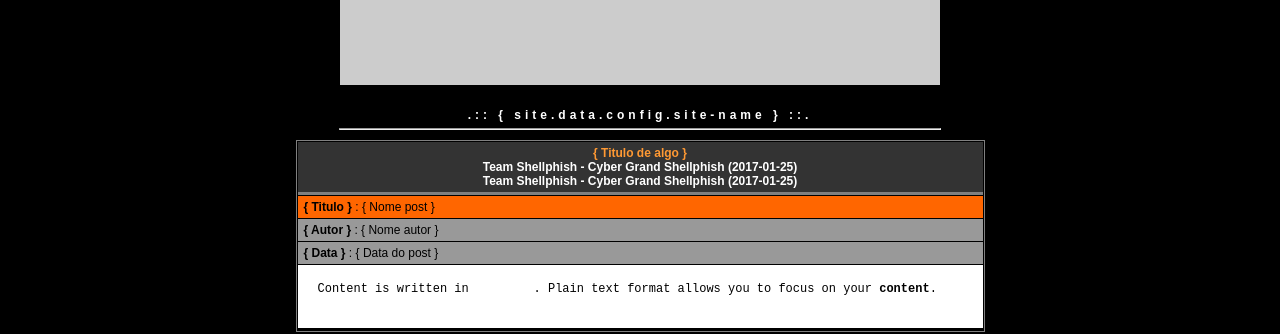
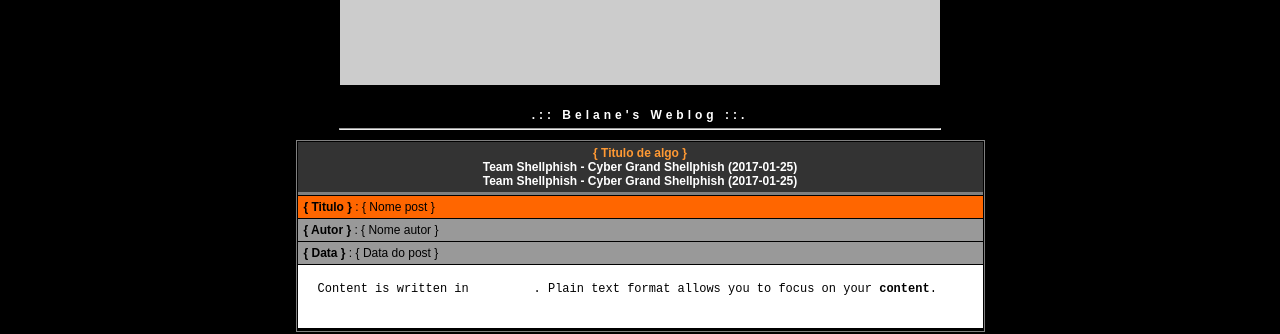
Before and after one commit to nick-belane/nick-belane.github.io, a Jekyll site: the page built from index.md, in a window 1280 px wide. Shown: the part 351-685 px from the top of the page. Built offline with Jekyll 4.4.1, drawn with Linux system fonts in a browser that asks for light colours.

Commit message:
Update header.html

```diff
--- a/_includes/header.html
+++ b/_includes/header.html
@@ -4,6 +4,7 @@
       <meta http-equiv="Content-Type" content="text/html; charset=utf-8">
       <meta name="viewport" content="width=device-width, initial-scale=1">
       <link rel="stylesheet" href="{{ site.baseurl }}/assets/css/main.css">
+      <title>{{ site.data.config.site-name }}</title>
     </head>
     <body><center>
         <div align="center" class="texto-2-bold">
@@ -12,5 +13,5 @@
             {% endfor %}
         </div>
             <img class="img-logo" width="600" src="https://dummyimage.com/600x400/000/fff" alt="..[]..">
-        <div class="p-title">.:: { site.data.config.site-name } ::.</div>
+        <div class="p-title">.:: {{ site.data.config.site-name }} ::.</div>
         <hr width="600">
```
